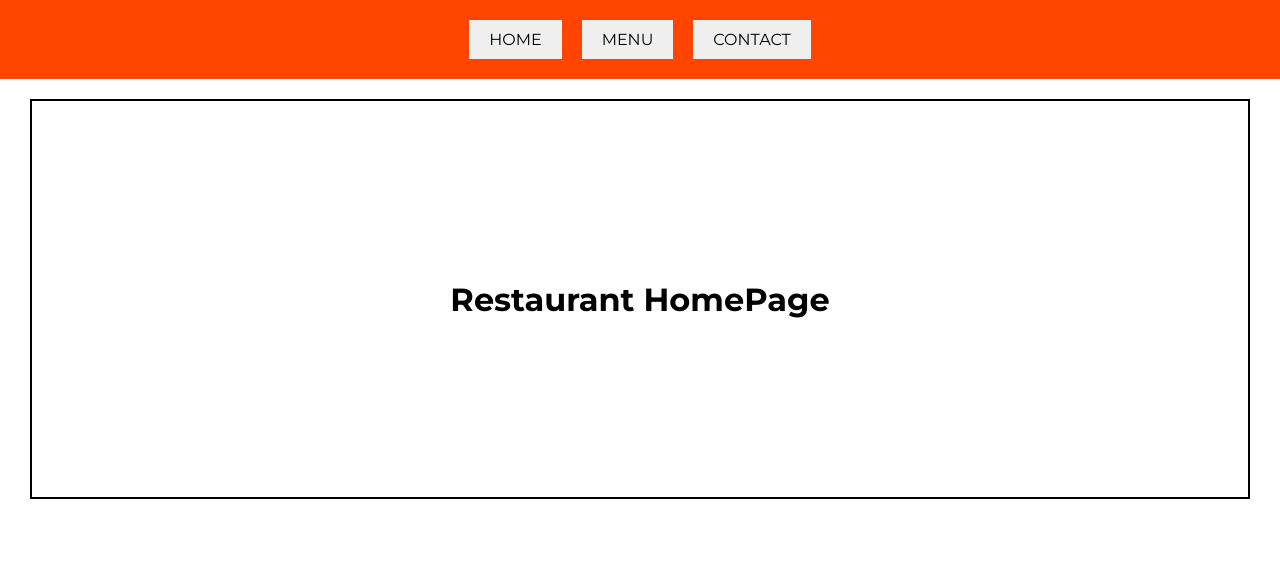
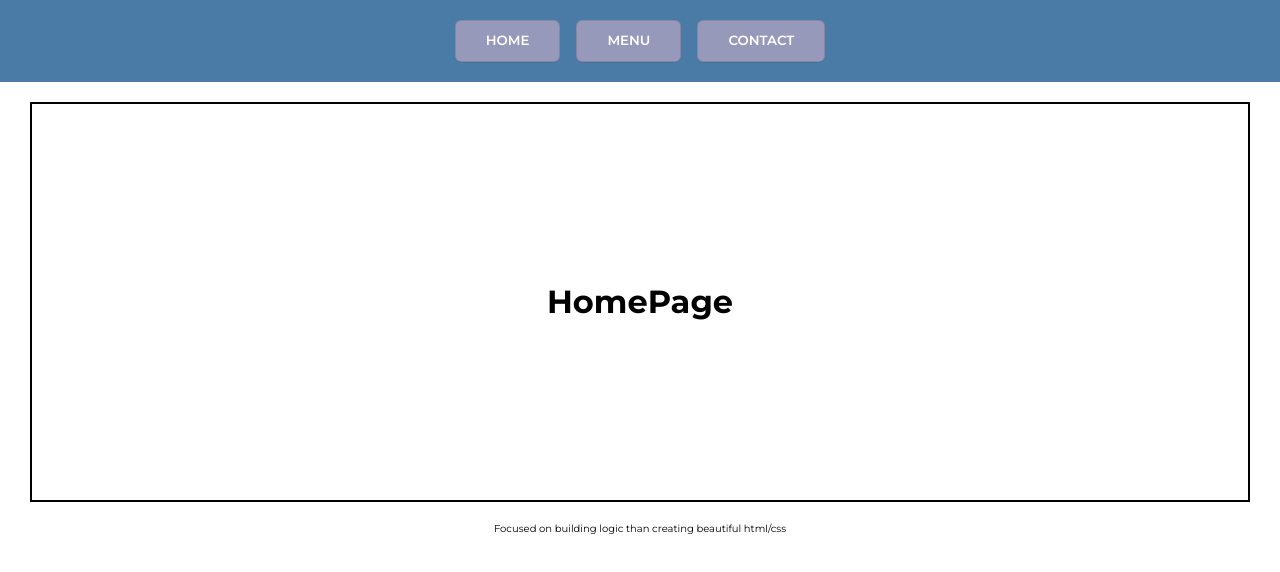
Before and after one commit to shakib1010/restaurant-page-top, a plain HTML site: page index.html in a window 1280 px wide. Drawn offline with Linux system fonts and the light colour scheme.

Commit message:
git build updated

```diff
--- a/index.html
+++ b/index.html
@@ -1 +1 @@
-<!doctype html><html><head><meta charset="utf-8"/><title>Webpack App</title><script defer="defer" src="main.js"></script><link href="main.css" rel="stylesheet"></head><body><header><nav class="nav"><ul><li><button class="btn">Home</button></li><li><button class="btn">Menu</button></li><li><button class="btn">Contact</button></li></ul></nav></header><section id="content"></section></body></html>
+<!doctype html><html><head><meta charset="utf-8"/><title>Webpack App</title><script defer="defer" src="main.js"></script><link href="main.css" rel="stylesheet"></head><body id="app"><header class="header"></header><section id="content"></section><footer><p>Focused on building logic than creating beautiful html/css</p></footer></body></html>
--- a/main.css
+++ b/main.css
@@ -15,41 +15,6 @@ body {
   font-family: 'Montserrat', sans-serif;
 }
 
-/* HEADER AND NAVIGATION START */
-header {
-}
-
-.nav {
-  padding: 2rem 3rem;
-  background-color: orangered;
-}
-
-.nav ul {
-  display: flex;
-  list-style: none;
-  justify-content: center;
-  align-items: center;
-  gap: 2rem;
-}
-
-.nav ul li {
-  /* No style */
-}
-
-.nav ul li button {
-  padding: 1rem 2rem;
-  border: none;
-  font-size: 1.6rem;
-  text-transform: uppercase;
-  font-family: 'Montserrat', sans-serif;
-  font-optical-sizing: auto;
-  font-weight: 400;
-  font-style: normal;
-}
-
-/* HEADER AND NAVIGATION END */
-
-/* CONTENT STYLE START */
 #content {
   min-height: 40rem;
   margin: 2rem 3rem;
@@ -60,8 +25,94 @@ header {
   justify-content: center;
 }
 
-/* CONTENT STYLE END */
+footer {
+  text-align: center;
+}
 
 .heading-primary {
   font-size: 3.2rem;
 }
+
+.nav {
+  padding: 2rem 3rem;
+  background-color: #4a7ba6;
+  display: flex;
+  align-items: center;
+  justify-content: center;
+  gap: 1.6rem;
+}
+
+/* .nav button {
+
+  padding: 1rem 2rem;
+  border: none;
+  font-size: 1.6rem;
+  text-transform: uppercase;
+  font-family: 'Montserrat', sans-serif;
+  font-optical-sizing: auto;
+  font-weight: 400;
+  font-style: normal;
+  cursor: pointer;
+} */
+
+/* HEADER AND NAVIGATION END */
+
+/* CSS */
+.nav button {
+  -webkit-appearance: none;
+     -moz-appearance: none;
+          appearance: none;
+  background-color: #9799ba;
+  border: 1px solid rgba(27, 31, 35, 0.15);
+  border-radius: 6px;
+  box-shadow: rgba(27, 31, 35, 0.1) 0 1px 0;
+  box-sizing: border-box;
+  color: #fff;
+  cursor: pointer;
+  display: inline-block;
+  font-family: 'Montserrat', sans-serif;
+  font-optical-sizing: auto;
+  font-weight: 600;
+  font-style: normal;
+  cursor: pointer;
+  text-transform: uppercase;
+  line-height: 1.5;
+  padding: 6px 16px;
+  position: relative;
+  text-align: center;
+  text-decoration: none;
+  -moz-user-select: none;
+       user-select: none;
+  -webkit-user-select: none;
+  touch-action: manipulation;
+  vertical-align: middle;
+  white-space: nowrap;
+  padding: 1rem 3rem;
+  transition: all 0.4s;
+}
+
+.nav button:focus:not(:focus-visible):not(.focus-visible) {
+  box-shadow: none;
+  outline: none;
+}
+
+.nav button:hover {
+  background-color: #6c6d82;
+}
+
+.nav button:focus {
+  box-shadow: rgba(46, 164, 79, 0.4) 0 0 0 3px;
+  outline: none;
+}
+
+.nav button:disabled {
+  background-color: #94d3a2;
+  border-color: rgba(27, 31, 35, 0.1);
+  color: rgba(255, 255, 255, 0.8);
+  cursor: default;
+}
+
+.nav button:active {
+  background-color: #6c6d82;
+  box-shadow: rgba(20, 70, 32, 0.2) 0 1px 0 inset;
+}
--- a/main.js
+++ b/main.js
@@ -1 +1 @@
-(()=>{"use strict";document.addEventListener("DOMContentLoaded",(function(){document.getElementById("content"),function(){var e=document.getElementById("content");e.innerHTML="";var t=document.createElement("div"),n=document.createElement("h1");n.classList.add("heading-primary"),n.textContent="Restaurant HomePage",t.appendChild(n),e.appendChild(t)}(),document.querySelector(".nav").addEventListener("click",(function(e){console.log(e.target.classList.contains("btn"))}))}))})();
+(()=>{"use strict";const e=function(){var e=document.getElementById("content");e.innerHTML="";var n=document.createElement("div"),t=document.createElement("h1");t.classList.add("heading-primary"),t.textContent="HomePage",n.appendChild(t),e.appendChild(n)};function n(){!function(){var n=document.querySelector("header"),t=document.createElement("nav");t.classList.add("nav");var d=document.createElement("button");d.innerText="Home",t.appendChild(d);var a=document.createElement("button");a.innerText="Menu",t.appendChild(a);var c=document.createElement("button");c.innerText="Contact",t.appendChild(c),n.appendChild(t),d.addEventListener("click",(function(n){return e()})),a.addEventListener("click",(function(e){return function(){var e=document.getElementById("content");e.innerHTML="";var n=document.createElement("div"),t=document.createElement("h1");t.classList.add("heading-primary"),t.textContent="MenuPage",n.appendChild(t),e.appendChild(n)}()})),c.addEventListener("click",(function(e){return function(){var e=document.getElementById("content");e.innerHTML="";var n=document.createElement("div"),t=document.createElement("h1");t.classList.add("heading-primary"),t.textContent="ContactPage",n.appendChild(t),e.appendChild(n)}()}))}(),e()}document.addEventListener("DOMContentLoaded",(function(){n()}))})();
```
